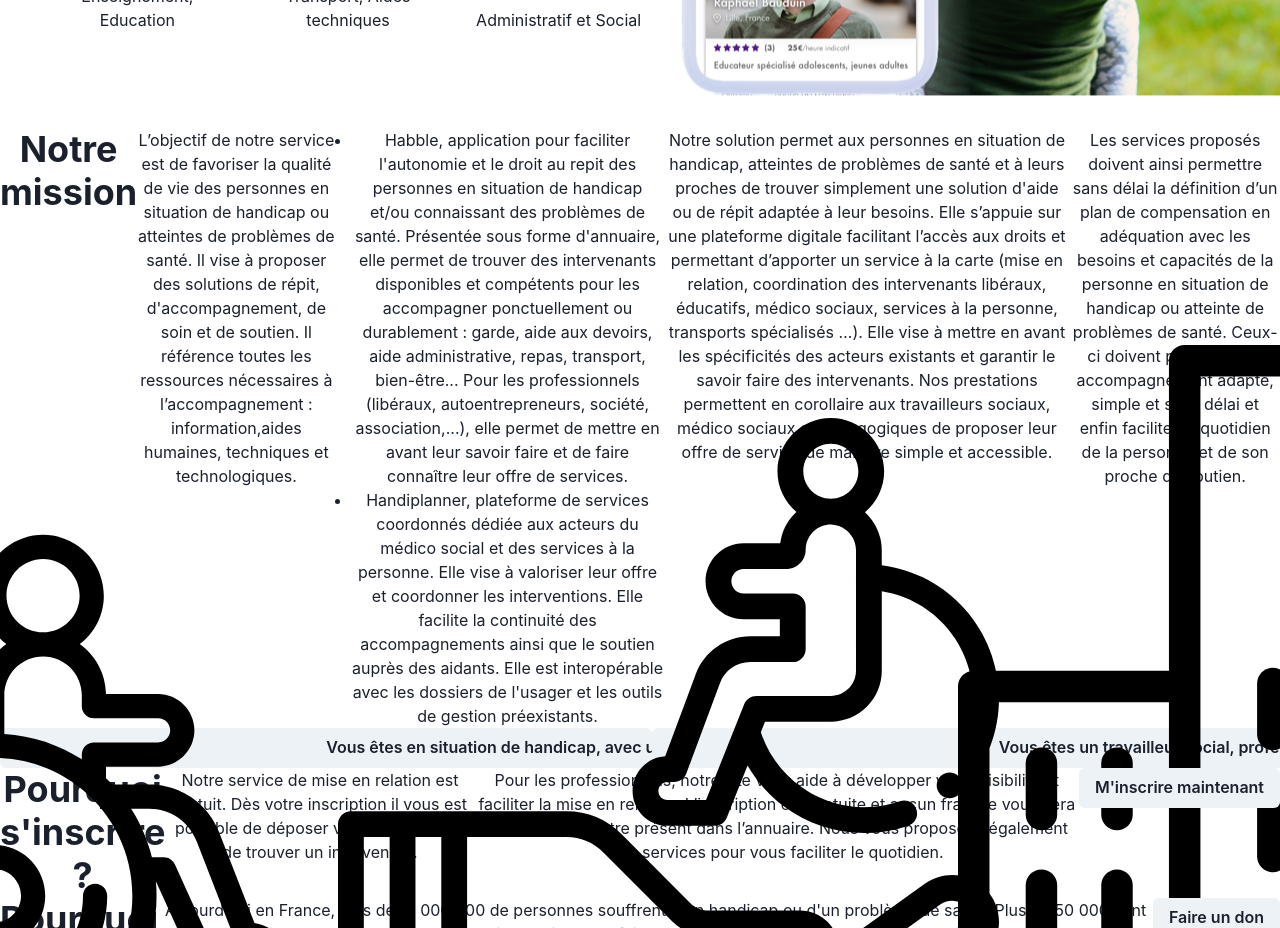
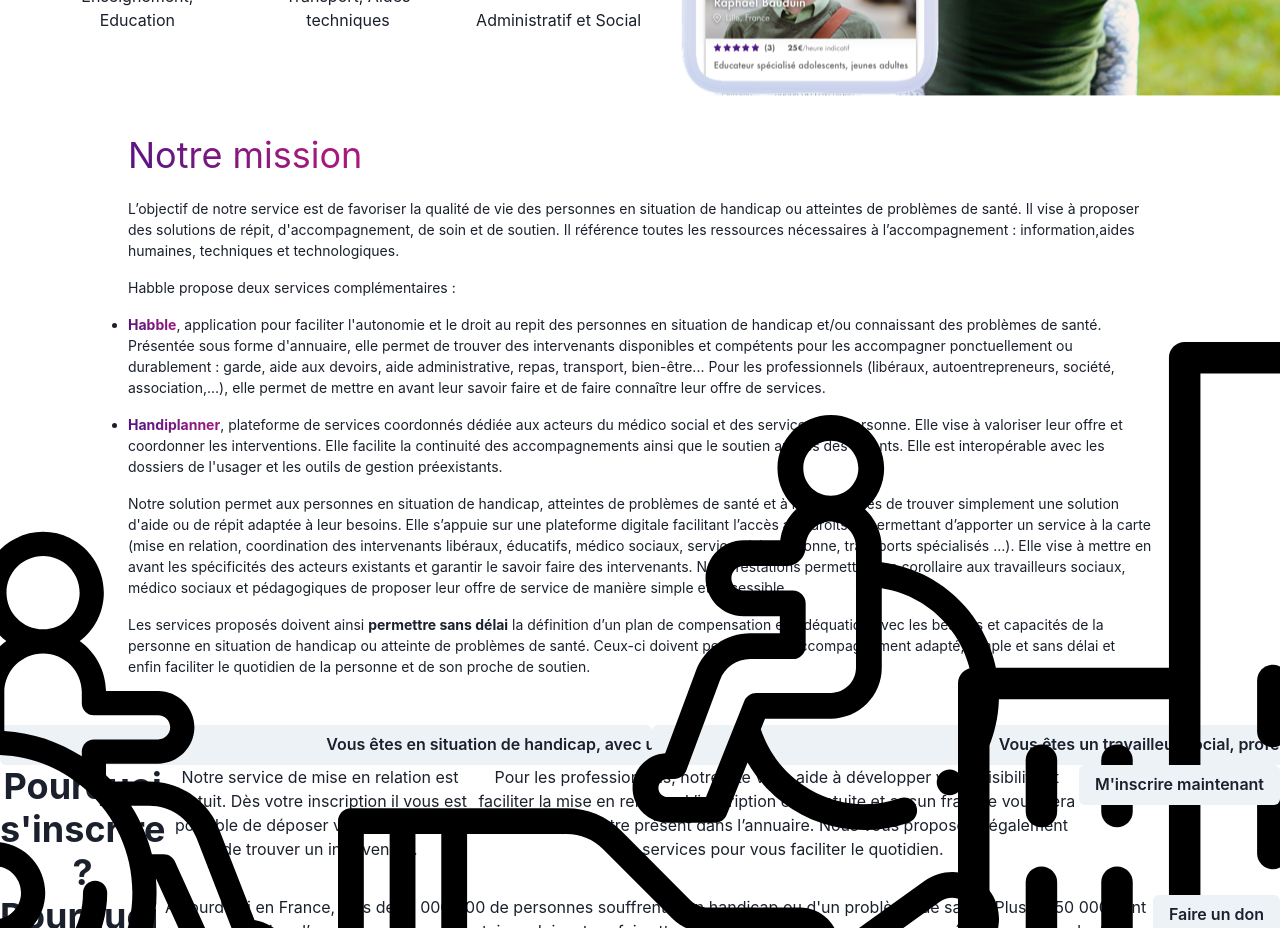
Before and after one commit to Zakari-B/Projet_WCS_3_Habble, a React (Vite) app in the folder frontend/: page / in a window 1280 px wide. Shown: the part 480-1408 px from the top of the page. Built offline with nearby package versions, Linux system fonts and the light colour scheme.

Commit message:
design of second section completed

```diff
--- a/frontend/src/pages/Mission.jsx
+++ b/frontend/src/pages/Mission.jsx
@@ -121,9 +121,24 @@
         </Flex>
         <Image src={listingProsIphone} alt="listingProsIphone" maxH="90%" />
       </Flex>
-      <Flex>
-        <Heading>Notre mission</Heading>
-        <Text>
+      <Flex
+        flexDirection="column"
+        justifyContent="space-between"
+        pb="2rem"
+        textAlign="start"
+        w="80%"
+        m="auto"
+      >
+        <Text
+          bgGradient="linear(45deg, #4d1582 0%, #a7197f 20%)"
+          bgClip="text"
+          textAlign="left"
+          fontSize="4xl"
+          mb="1rem"
+        >
+          Notre mission
+        </Text>
+        <Text mb="1rem" fontSize="sm">
           L’objectif de notre service est de favoriser la qualité de vie des
           personnes en situation de handicap ou atteintes de problèmes de santé.
           Il vise à proposer des solutions de répit, d'accompagnement, de soin
@@ -131,29 +146,38 @@
           l’accompagnement : information,aides humaines, techniques et
           technologiques.
         </Text>
-        <UnorderedList>
+        <Text mb="1rem" fontSize="sm">
+          {" "}
           Habble propose deux services complémentaires :
-          <ListItem>
-            Habble, application pour faciliter l'autonomie et le droit au repit
-            des personnes en situation de handicap et/ou connaissant des
-            problèmes de santé. Présentée sous forme d'annuaire, elle permet de
-            trouver des intervenants disponibles et compétents pour les
-            accompagner ponctuellement ou durablement : garde, aide aux devoirs,
-            aide administrative, repas, transport, bien-être... Pour les
+        </Text>
+        <UnorderedList m="0">
+          <ListItem mb="1rem" fontSize="sm">
+            <strong Style="background: linear-gradient(45deg, #4d1582 0%, #a7197f 100%); background-clip: text; -webkit-background-clip: text; color: transparent;">
+              Habble
+            </strong>
+            , application pour faciliter l'autonomie et le droit au repit des
+            personnes en situation de handicap et/ou connaissant des problèmes
+            de santé. Présentée sous forme d'annuaire, elle permet de trouver
+            des intervenants disponibles et compétents pour les accompagner
+            ponctuellement ou durablement : garde, aide aux devoirs, aide
+            administrative, repas, transport, bien-être... Pour les
             professionnels (libéraux, autoentrepreneurs, société,
             association,...), elle permet de mettre en avant leur savoir faire
             et de faire connaître leur offre de services.
           </ListItem>
-          <ListItem>
-            Handiplanner, plateforme de services coordonnés dédiée aux acteurs
-            du médico social et des services à la personne. Elle vise à
-            valoriser leur offre et coordonner les interventions. Elle facilite
-            la continuité des accompagnements ainsi que le soutien auprès des
-            aidants. Elle est interopérable avec les dossiers de l'usager et les
-            outils de gestion préexistants.
+          <ListItem mb="1rem" fontSize="sm">
+            <strong Style="background: linear-gradient(45deg, #4d1582 0%, #a7197f 100%); background-clip: text; -webkit-background-clip: text; color: transparent;">
+              Handiplanner
+            </strong>
+            , plateforme de services coordonnés dédiée aux acteurs du médico
+            social et des services à la personne. Elle vise à valoriser leur
+            offre et coordonner les interventions. Elle facilite la continuité
+            des accompagnements ainsi que le soutien auprès des aidants. Elle
+            est interopérable avec les dossiers de l'usager et les outils de
+            gestion préexistants.
           </ListItem>
         </UnorderedList>
-        <Text>
+        <Text mb="1rem" fontSize="sm">
           Notre solution permet aux personnes en situation de handicap,
           atteintes de problèmes de santé et à leurs proches de trouver
           simplement une solution d'aide ou de répit adaptée à leur besoins.
@@ -166,13 +190,14 @@
           corollaire aux travailleurs sociaux, médico sociaux et pédagogiques de
           proposer leur offre de service de manière simple et accessible.
         </Text>
-        <Text>
-          Les services proposés doivent ainsi permettre sans délai la définition
-          d’un plan de compensation en adéquation avec les besoins et capacités
-          de la personne en situation de handicap ou atteinte de problèmes de
-          santé. Ceux-ci doivent permettre un accompagnement adapté, simple et
-          sans délai et enfin faciliter le quotidien de la personne et de son
-          proche de soutien.
+        <Text mb="1rem" fontSize="sm">
+          Les services proposés doivent ainsi{" "}
+          <strong>permettre sans délai</strong> la définition d’un plan de
+          compensation en adéquation avec les besoins et capacités de la
+          personne en situation de handicap ou atteinte de problèmes de santé.
+          Ceux-ci doivent permettre un accompagnement adapté, simple et sans
+          délai et enfin faciliter le quotidien de la personne et de son proche
+          de soutien.
         </Text>
       </Flex>
       <Flex>
```
